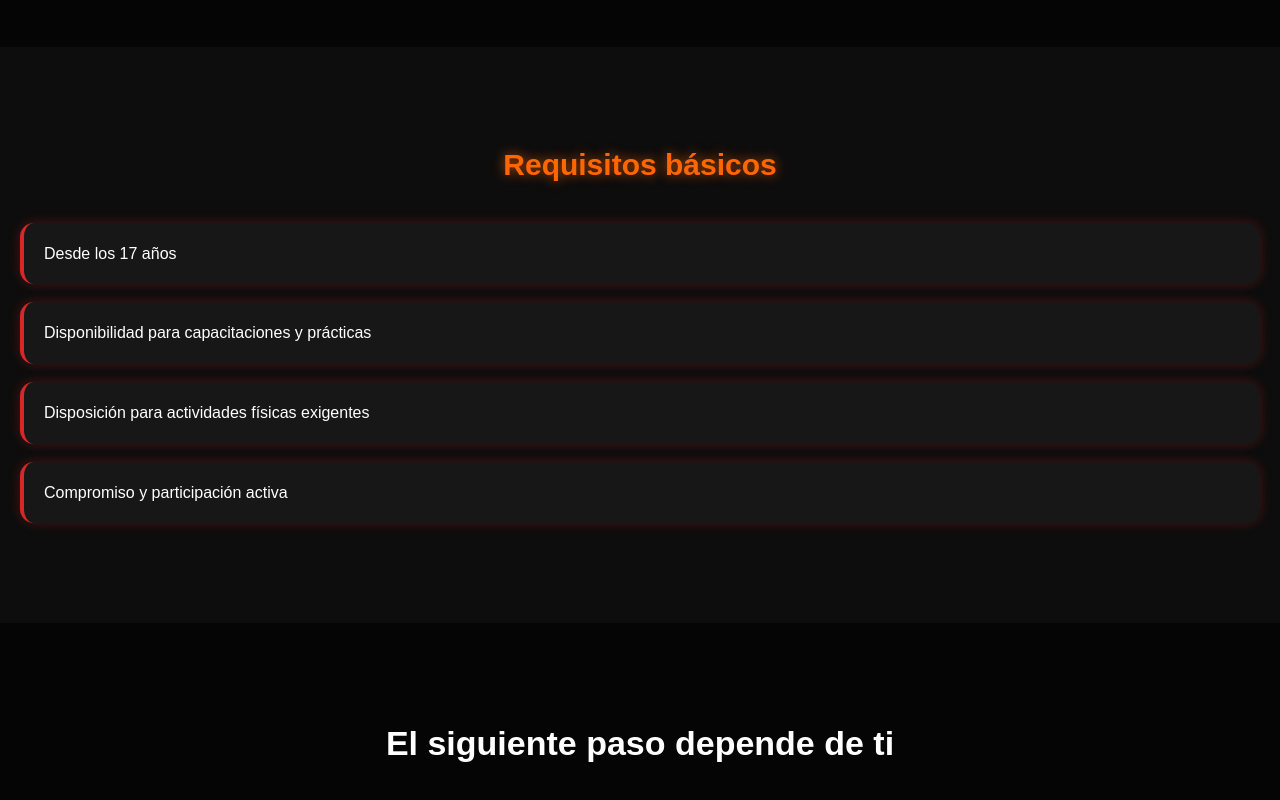
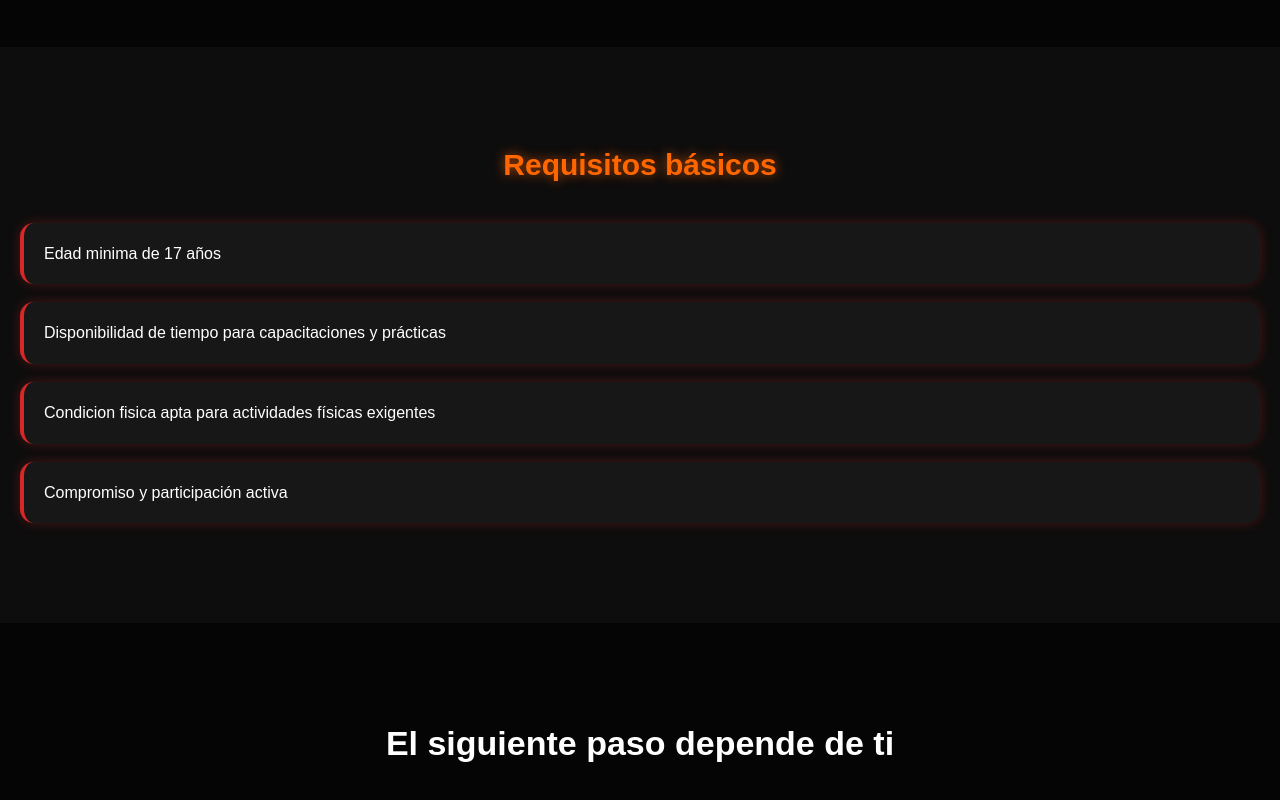
Before and after one commit to CRBFG/BOMBEROS, a plain HTML site: page index.html in a window 1280 px wide. Shown: the part 2114-2914 px from the top of the page. Drawn offline with nearby package versions, Linux system fonts and the light colour scheme.

Commit message:
Update index.html

```diff
--- a/index.html
+++ b/index.html
@@ -310,15 +310,15 @@
     <ul class="requirements-list">
 
       <li>
-        Desde los 17 años
+        Edad minima de 17 años
       </li>
 
       <li>
-        Disponibilidad para capacitaciones y prácticas
+        Disponibilidad de tiempo para capacitaciones y prácticas
       </li>
 
       <li>
-        Disposición para actividades físicas exigentes
+        Condicion fisica apta para actividades físicas exigentes
       </li>
 
       <li>
```
